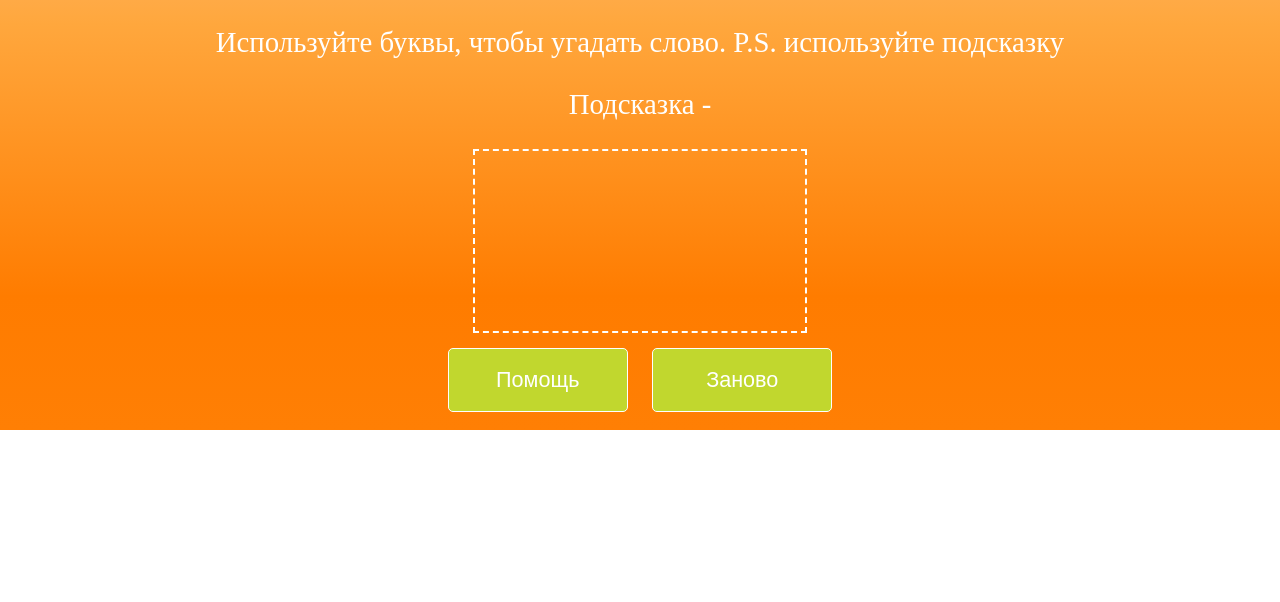
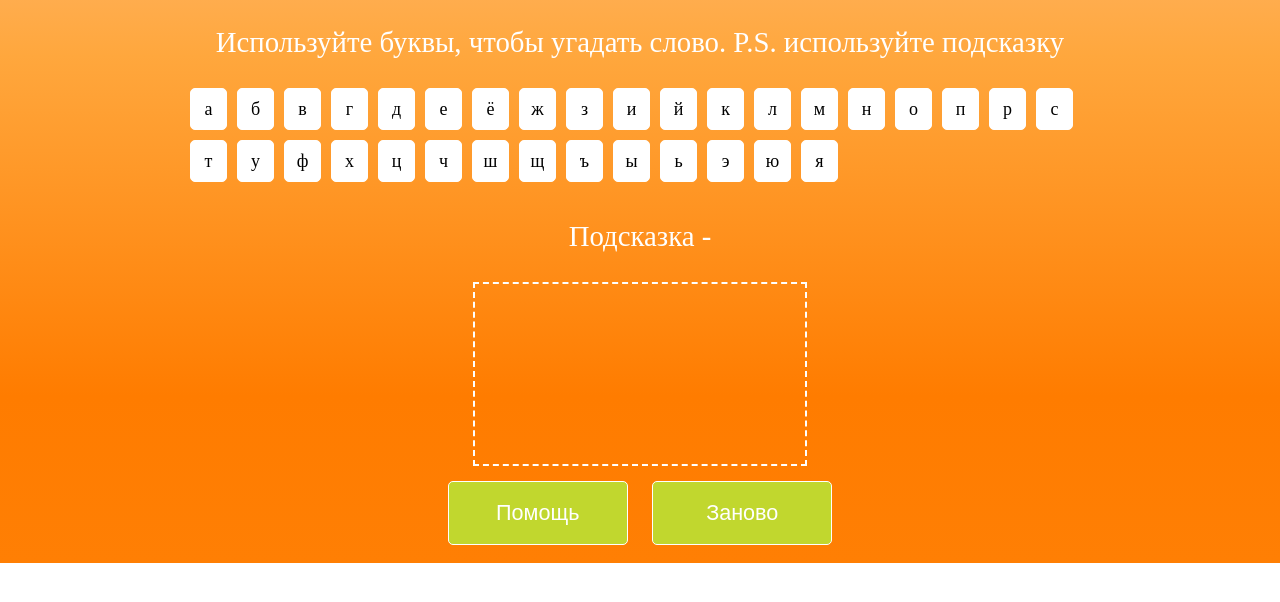
Before and after one commit to olehcambel/hangman, a plain HTML site: page index.html in a window 1280 px wide. Shown: the part 104-706 px from the top of the page. Drawn offline with Linux system fonts and the light colour scheme.

Commit message:
add buttons via createButtons

```diff
--- a/index.html
+++ b/index.html
@@ -1,10 +1,12 @@
 <!DOCTYPE html>
 <html lang="en">
+
 <head>
 	<meta charset="UTF-8">
 	<title>Виселица</title>
 	<link rel="stylesheet" href="css/style.css">
 </head>
+
 <body>
 	<div class="wrapper">
 		<h1>Виселица</h1>
@@ -14,7 +16,7 @@
 	<div class="wrapper">
 		<div id="buttons">
 		</div>
-	    <p id="catagoryName"></p>
+		<p id="categoryName"></p>
 		<div id="hold">
 		</div>
 		<p id="mylives"></p>
@@ -28,4 +30,5 @@
 
 	<script src="js/script.js"></script>
 </body>
+
 </html>
--- a/js/script.js
+++ b/js/script.js
@@ -0,0 +1,43 @@
+window.addEventListener('DOMContentLoaded', () => {
+  const alphabet = [
+    'а', 'б', 'в', 'г', 'д', 'е', 'ё', 'ж', 'з', 'и', 'й', 'к', 'л', 'м', 'н', 'о', 'п', 'р', 'с', 'т', 'у', 'ф', 'х', 'ц', 'ч', 'ш', 'щ', 'ъ', 'ы', 'ь', 'э', 'ю', 'я'
+  ];
+
+  let categories, //Themes
+    chosenCategory,
+    word,
+    guesses = [], // array of user's attempts
+    lives,
+    counter, // amount of guesses letters
+    space // Space in word
+
+  let showLives = document.querySelector('#mylives'),
+    showCategory = document.querySelector('#categoryName'),
+    getHint = document.querySelector('#hint'),
+    showClue = document.querySelector('#clue'),
+    reset = document.querySelector('#reset')
+
+  function createButtons() {
+    let myButtons = document.querySelector('#buttons'),
+    letters = document.createElement('ul')
+
+  for (let i = 0; i < alphabet.length; i++) {
+    letters.id = 'alphabet'
+    let list = document.createElement('li')
+    list.innerHTML = alphabet[i]
+    myButtons.appendChild(letters)
+    letters.appendChild(list)
+
+  }
+}
+
+createButtons()
+
+  // for (let i = 0; i < alphabet.length; i++) {
+  //   letters.id = 'alphabet'
+  //   let list = document.createElement('li')
+  //   list.innerHTML = alphabet[i]
+  //   myButtons.appendChild(list)
+  // }
+
+});
```
Lines whose indentation alone changed are shown as unchanged.
